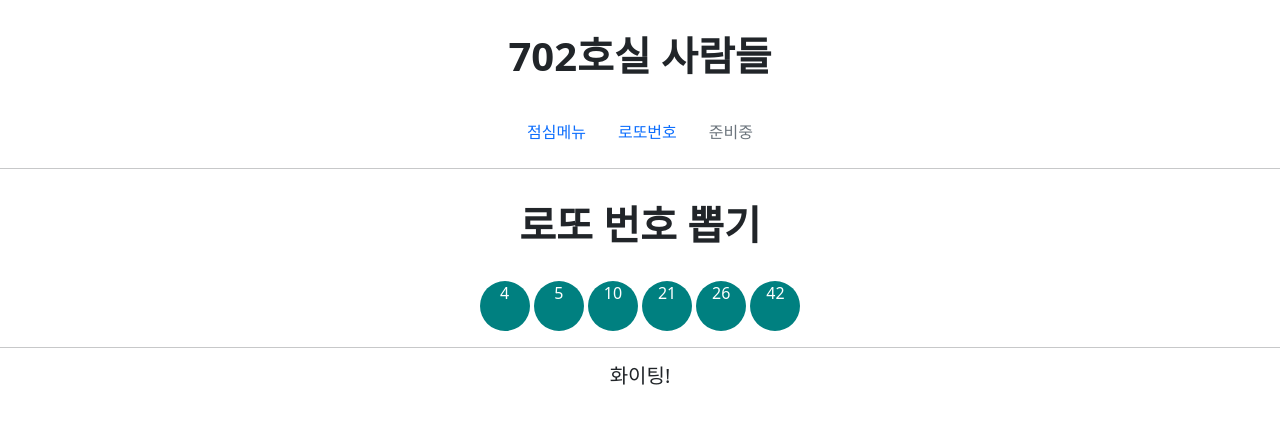
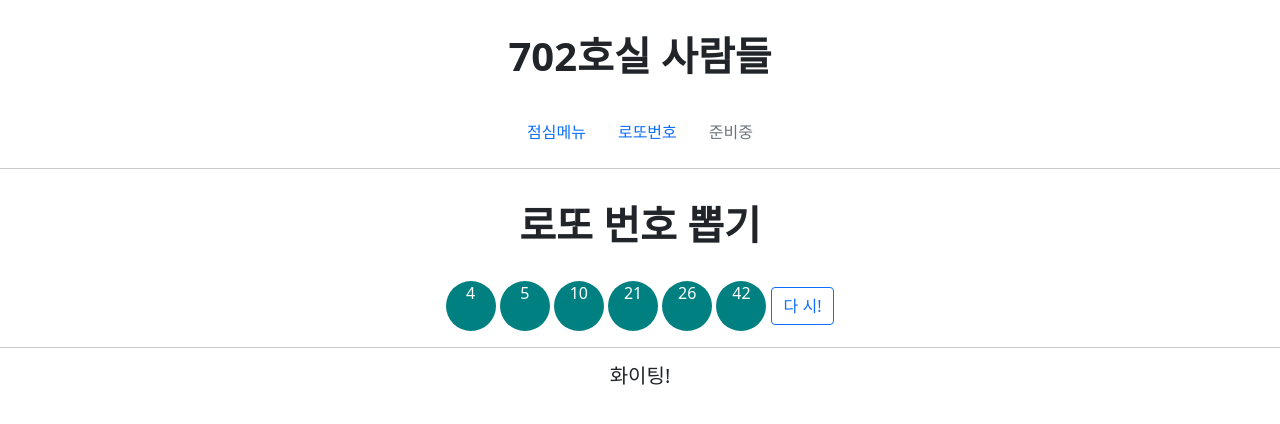
Before and after one commit to Kogoon/simsim2, a Django app: page /lottos/ in a window 1280 px wide. Shown: the top 424 px of the page. Run offline with Django 4.2, Linux system fonts and the light colour scheme.

Commit message:
Add a button

```diff
--- a/mysite/lottoapp/templates/lottoapp/lotto.html
+++ b/mysite/lottoapp/templates/lottoapp/lotto.html
@@ -11,6 +11,10 @@
 
     {% endfor %}
 
+    <a href="{% url 'lottoapp:lotto' %}">
+        <button type="button" class="btn btn-outline-primary">다 시!</button>
+    </a>
+
 {% else %}
 
     <h1> Error </h1>
```
